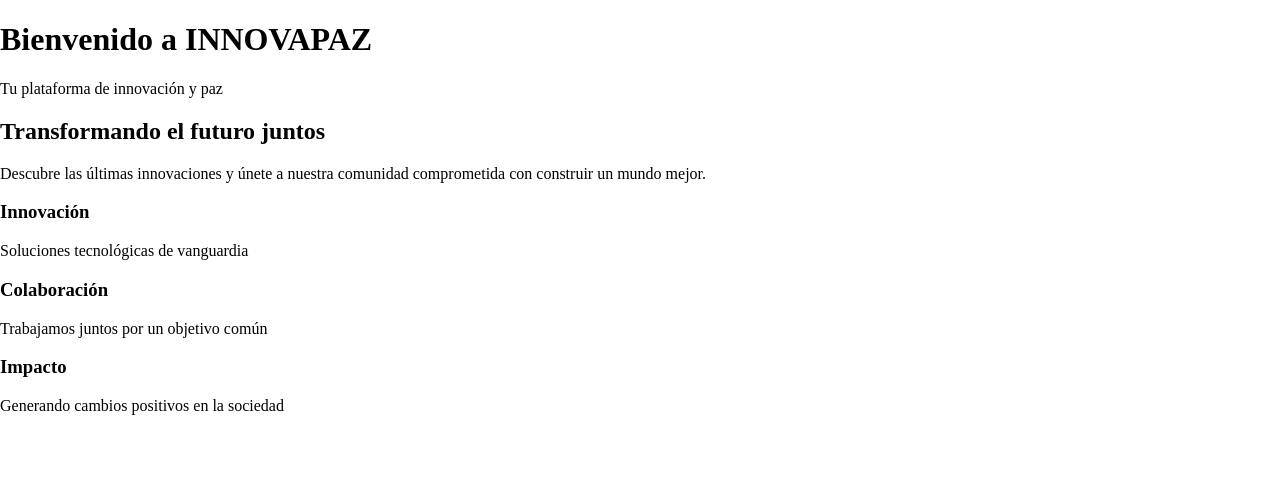
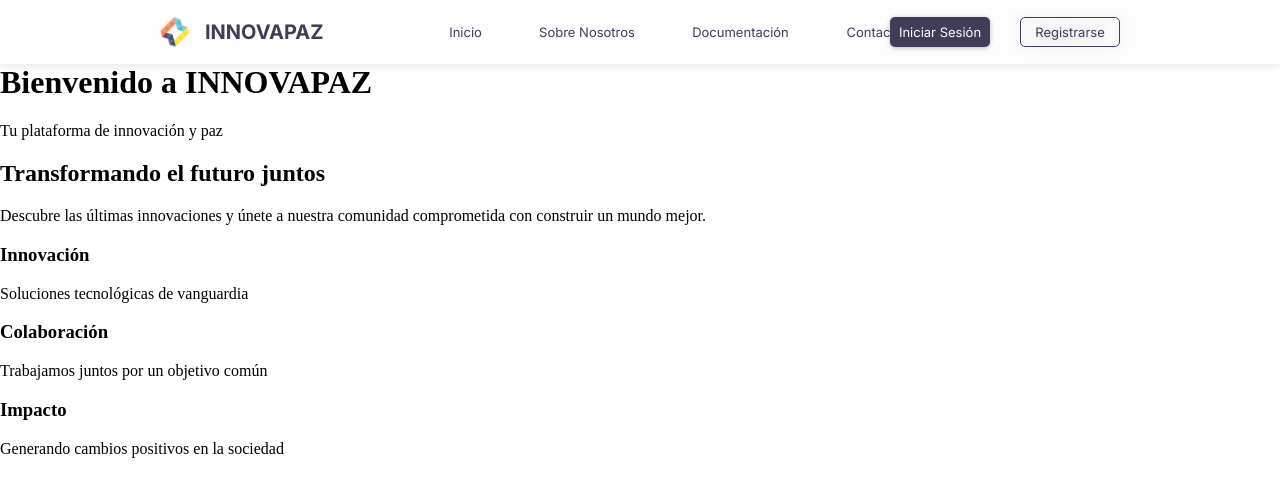
Before and after one commit to edisonCheca/INNOVAPAZ, a React (Vite) app in the folder frontend/: page / in a window 1280 px wide. Shown: the top 496 px of the page. Built offline with nearby package versions, Linux system fonts and the light colour scheme.

Commit message:
feat(frontend): integrar Header en la aplicación principal
Se agregó el componente Header al App.tsx con la estructura necesaria para el layout principal, se importó los estilos del theme.css y se configuró el contenedor main-content para que el contenido no se superponga con el header fijo.

```diff
--- a/frontend/src/App.tsx
+++ b/frontend/src/App.tsx
@@ -1,10 +1,12 @@
 import React from 'react';
 import { BrowserRouter as Router, Routes, Route } from 'react-router-dom';
 import HomePage from './pages/HomePage';
+import Header from './components/layout/Header';
 
 const App: React.FC = () => {
   return (
     <Router>
+      <Header />
       <div className="app">
         <Routes>
           <Route path="/" element={<HomePage />} />
```
